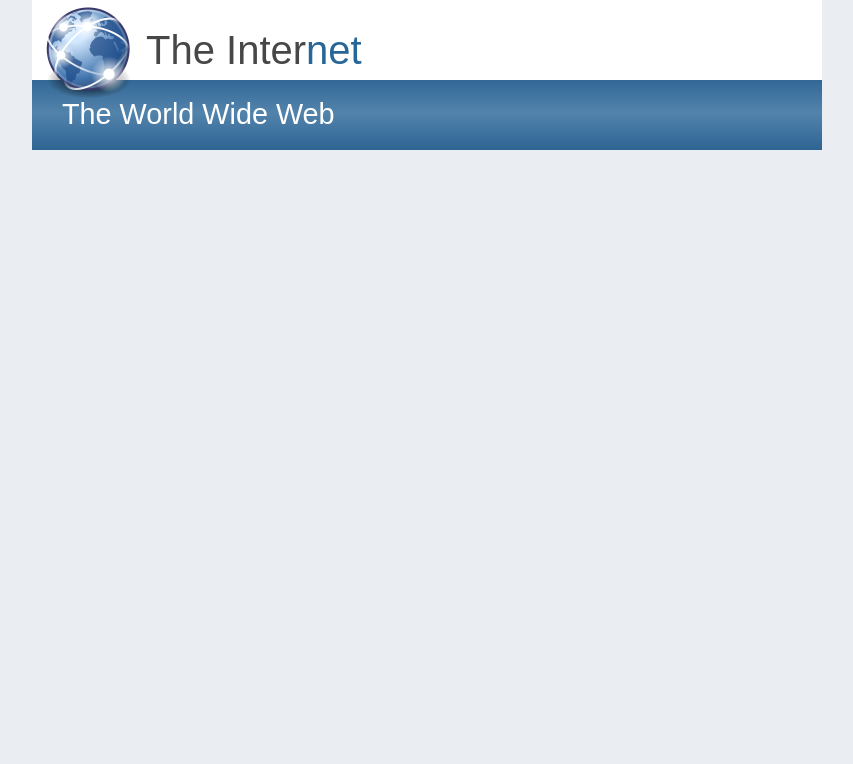
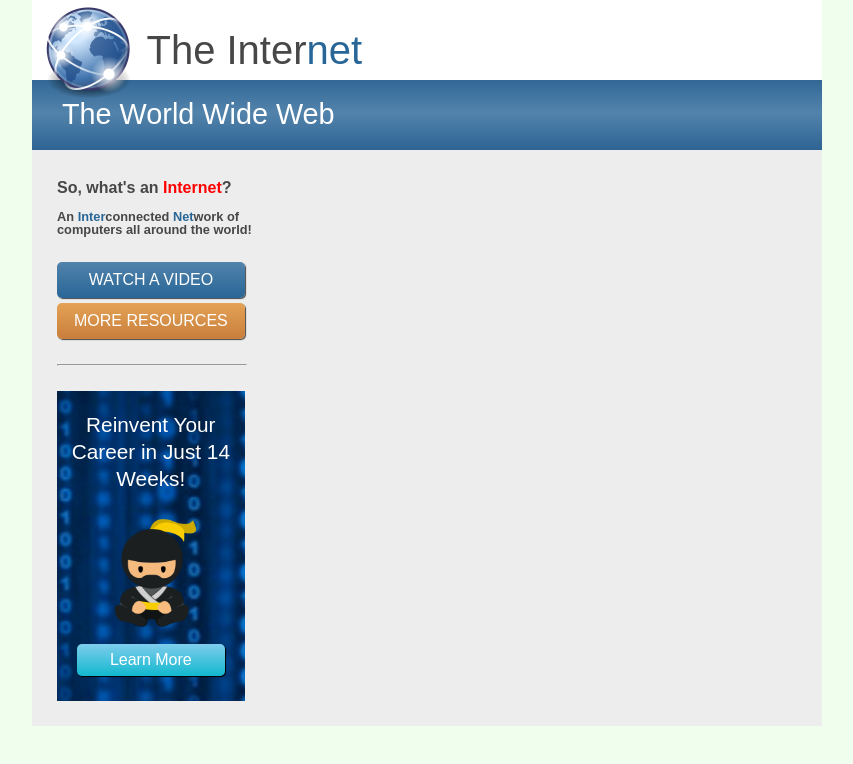
Before and after one commit to timcoville/internetproject, a plain HTML site: page index.html in a window 1280 px wide. Shown: the whole page, without its empty margins (213-1066 px from the left). Drawn offline with Linux system fonts and the light colour scheme.

Commit message:
Updated Stylesheet to add left content pillar

```diff
--- a/index.html
+++ b/index.html
@@ -18,10 +18,19 @@
                 <img src="images/globe.png">
                 <h1>The Inter<span class="blue">net</span></h1>
             </div>
-        <div id="leftbar">
-
+        <div id="left-content">
+            <h3>So, what's an <span class="red">Internet</span>?</h3>
+            <p>An <span class="blue">Inter</span>connected <span class="blue">Net</span>work of computers all around the world!</p>
+            <div class="video-resource bluebg">WATCH A VIDEO</div>
+            <div class="video-resource orangebg">More Resources</div>
+            <hr>
+            <div class="advert">
+                <h2>Reinvent Your Career in Just 14 Weeks!</h2>
+                <img src="images/ninja.png" alt="Ninja Man">
+                <h4>Learn More</h4>
+            </div>
         </div>
-        <div id="content">
+        <div id="right-content">
 
         </div>
     </div>
--- a/style.css
+++ b/style.css
@@ -1,33 +1,29 @@
 body {
-    background-color: #eaedf2;
+    background-color: #f0ffed;
+    font-family: Arial, Helvetica, sans-serif;
 }
 
 #wrapper {
     width: 790px;
     margin: 0 auto;
-    background-color: #ffffff;
+    background-color: #EDEDED;
 
 }
 
 #top-header {
-
-  height: 150px;
+    height: 150px;
     background: linear-gradient(#2E6493 50%, #5283AB 75%, #2E6493);
-
 }
 
 #top-header h2 {
    padding: 100px 0 0 30px;
    font-weight: 100;
    font-size: 1.8em;
-   font-family: Arial, Helvetica, sans-serif;
    color: #ffffff;
 }
 
 #sub-header {
-
     background-color: rgb(255, 255, 255);
-
     height: 80px;
     margin-top: -150px;
 }
@@ -43,7 +39,6 @@ body {
     width: 300px;
     display: inline-block;
     margin: 30px 0;
-    font-family: Arial, Helvetica, sans-serif;
     font-size: 2.5em;
     color: #474747;
 
@@ -53,7 +48,82 @@ body {
     color: #286697;
 }
 
-/*  background-image: url("images/globe.png");
-    background-size: 75px;
-    background-position: -55px 10px 0 0;
-    background-repeat: no-repeat;
+.red {
+    color: red;
+}
+
+#left-content {
+    margin: 75px 0 0 0;
+    padding: 25px 25px;
+    width: 25%;
+
+}
+
+#left-content h3 {
+    font-weight: bold;
+    padding: 0 0 15px 0;
+    color: #474747;
+}
+
+
+#left-content p {
+    font-weight: 700;
+    color: #474747;
+    font-size: .8em;
+    margin: 0 0 25px 0;
+}
+
+.video-resource {
+    color: #ffffff;
+    margin: 5px 0;
+    padding: 10px 5px;
+    border-radius: 5px;
+    text-align: center;
+    text-transform: uppercase;
+    box-shadow: 1px 1px 1px #474747;
+    width:90%;
+}
+
+.bluebg {
+    background: linear-gradient(#5283AB, #286697) ;
+}
+
+.orangebg {
+    background: linear-gradient(#E4A255
+    , #C97E3B) ;
+}
+
+#left-content hr {
+    width: 95%;
+    margin: 25px 5px 25px 0;
+}
+
+.advert {
+    width: 95%;
+    background-image: url("images/background.png");
+    background-position: 10%;
+    height: 300px;
+    text-align: center;
+    padding: 0 0 10px 0;
+}
+
+.advert h2 {
+    font-size: 1.3em;
+    color: #ffffff;
+    padding: 20px 0 10px 0;
+    line-height: 1.3em;
+}
+
+.advert img {
+    width: 50%;
+}
+
+.advert h4 {
+    background: linear-gradient(#7ECDEC, #11B8CE);
+    font-size: 1em;
+    margin: 10px 20px;
+    border-radius: 5px;
+    padding: 8px 0;
+    color: #ffffff;
+    box-shadow: 1px 1px 1px #000000;
+}
```
Also changed, not shown: images/background.png (renamed from images/ad_background.png).
